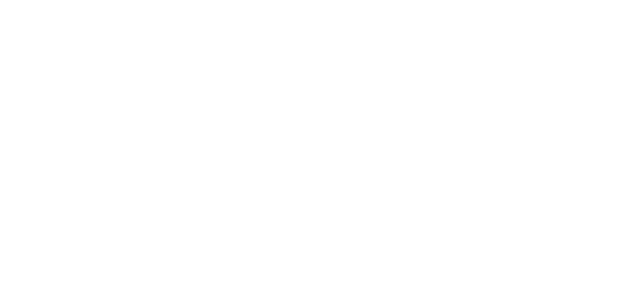
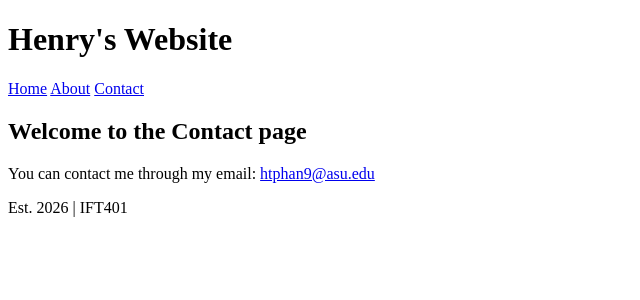
Before and after one commit to htphan9/FlaskTemplatesExercise, a Flask app: page /contact in a window 1280 px wide. Before the commit the part shown is empty. Shown: the top 300 px of the page, without its empty margins (0-640 px from the left). Run offline with Flask 3, Linux system fonts and the light colour scheme; some libraries are stand-ins or nearby versions.

Commit message:
Added basic structure and dynamic content to the about, contact, and home page

```diff
--- a/app.py
+++ b/app.py
@@ -13,7 +13,7 @@ def about():
     return render_template("about.html")
 
 @app.route("/contact")
-def about():
+def contact():
     return render_template("contact.html")
 
 if __name__ == "__main__":
--- a/templates/about.html
+++ b/templates/about.html
@@ -0,0 +1,9 @@
+{% extends "base.html" %}
+{% block title %}About{% endblock %}
+{% block content %}
+<body>
+    <h2>Welcome to the About page</h2>
+
+    <p>My name is Henry and I study Information Technology at Arizona State University.</p>
+</body>
+{% endblock %}
--- a/templates/base.html
+++ b/templates/base.html
@@ -2,11 +2,11 @@
 <html lang="en">
 <head>
     <meta charset="UTF-8">
-    <title>{% block title %}My Site{% endblock %}</title>
+    <title>{% block title %}Henry's Site{% endblock %}</title>
 </head>
 <body>
     <header>
-        <h1>My Website</h1>
+        <h1>Henry's Website</h1>
         <nav>
             <a href="{{ url_for('home') }}">Home</a>
             <a href="{{ url_for('about') }}">About</a>
@@ -17,7 +17,7 @@
         {% block content %}{% endblock %}
     </main>
     <footer>
-        <p>Footer content here</p>
+        <p>Est. 2026 | IFT401</p>
     </footer>
 </body>
 </html>
--- a/templates/contact.html
+++ b/templates/contact.html
@@ -0,0 +1,8 @@
+{% extends "base.html" %}
+{% block title %}About{% endblock %}
+{% block content %}
+<body>
+    <h2>Welcome to the Contact page</h2>
+    <p>You can contact me through my email: <a href="mailto:htphan9@asu.edu">htphan9@asu.edu</a></p>
+</body>
+{% endblock %}
```
Also changed, not shown: static/js/script.js (+9 -0 lines), templates/home.html (+9 -0 lines).
